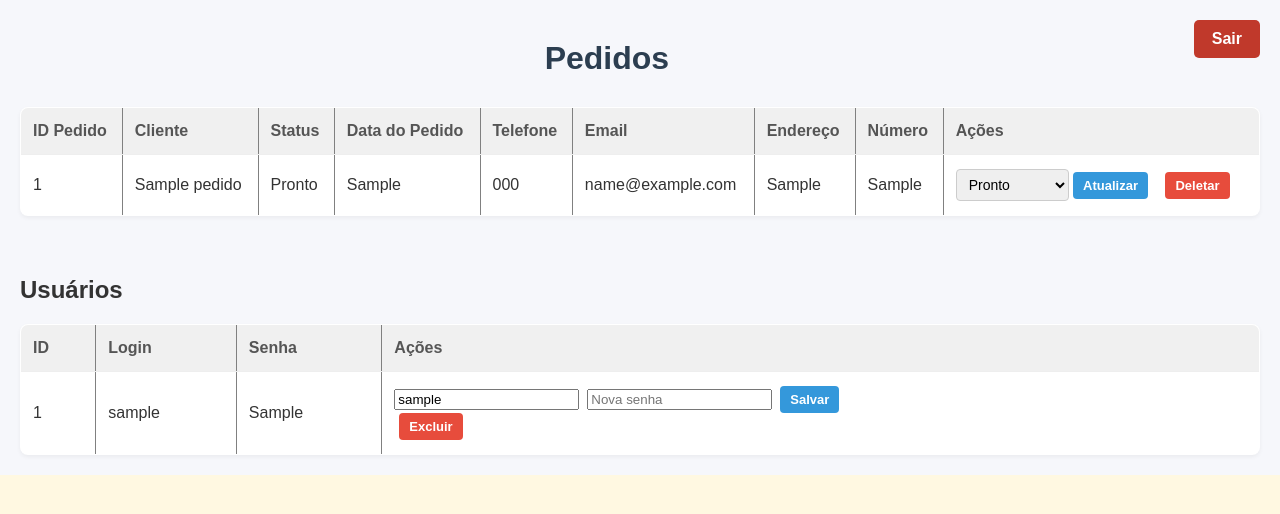
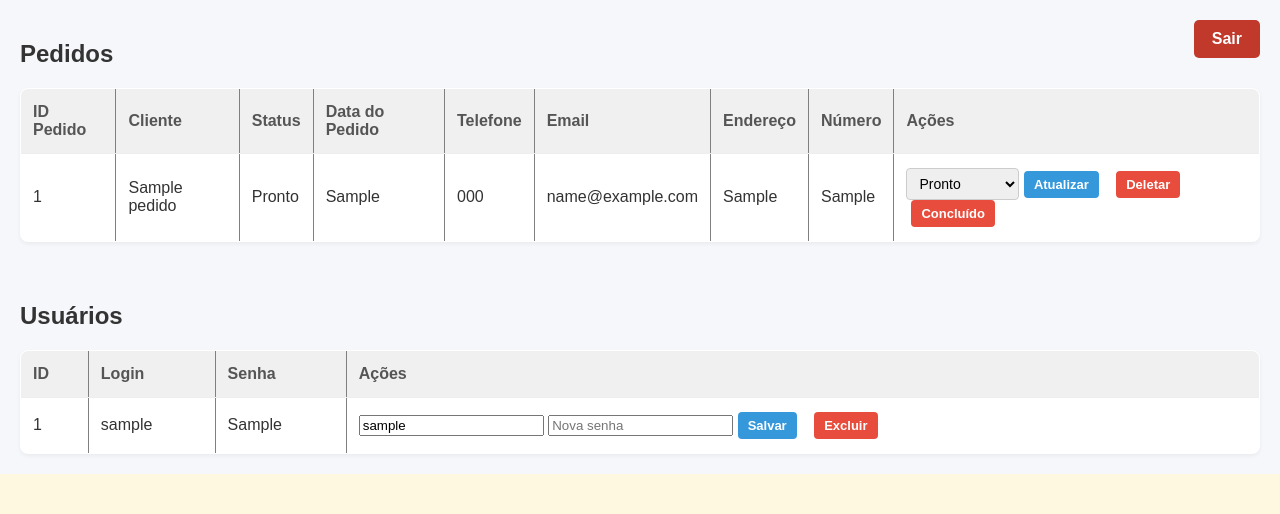
Before and after one commit to GerheimG/sistema_pastelaria, a PHP site: page /admin.php in a window 1280 px wide. Shown: the top 514 px of the page. Run offline with PHP 8.4, Linux system fonts and the light colour scheme; the visitor is signed in with stand-in values (Sample User, id 1); tables that the repository leaves empty or names only in its code hold one stand-in row (values such as "Sample post").

Commit message:
ta funcionando

```diff
--- a/sistema/pastelaria/admin.php
+++ b/sistema/pastelaria/admin.php
@@ -110,7 +110,7 @@ $resultado_cliente = $conn->query($sql_clientes);
         <!-- Botão de logout -->
         <a href="logout.php">Sair</a>
 
-        <h1>Pedidos</h1>
+        <h2>Pedidos</h2>
 
         <?php if ($resultado && $resultado->num_rows > 0): ?>
             <!-- Tabela de pedidos -->
@@ -156,6 +156,12 @@ $resultado_cliente = $conn->query($sql_clientes);
                                 <input type="hidden" name="delete_id" value="<?= $pedido['id'] ?>">
                                 <button type="submit" onclick="return confirm('Confirma exclusão?')">Deletar</button>
                             </form>
+
+                            <!-- Formulário para confirmar entrega do pedido -->
+                            <form method="POST" style="display:inline;">
+                                <input type="hidden" name="delete_id" value="<?= $pedido['id'] ?>">
+                                <button type="submit" onclick="return confirm('Confirma a entrega?')">Concluído</button>
+                            </form>
                         </td>
                     </tr>
                     <?php endwhile; ?>
@@ -187,7 +193,7 @@ $resultado_cliente = $conn->query($sql_clientes);
                         <td><?= htmlspecialchars($usuario['senha'] ?? '') ?></td> <!-- ajuste conforme seu banco -->
                         <td>
                             <!-- Form para editar login e senha -->
-                            <form method="POST" style="display:flex; gap:8px; align-items:center;">
+                            <form method="POST" style="display:inline; gap:8px; align-items:center;">
                                 <!--
                                     Campo oculto que envia o ID do usuário no formulário.
                                     Isso permite identificar qual usuário será editado no backend ao enviar o formulário.
--- a/sistema/pastelaria/css/estilo.css
+++ b/sistema/pastelaria/css/estilo.css
@@ -329,7 +329,6 @@ h1 {
 .admin-pedidos a[href="logout.php"]:hover {
     background-color: #a93226;
 }
-
 .admin-pedidos table {
     width: 100%;
     border-collapse: collapse;
@@ -489,3 +488,7 @@ h1 {
   color: white;
   text-decoration: none;
 }
+
+.botao-entregar button {
+    color: #1e8449;
+}
```
